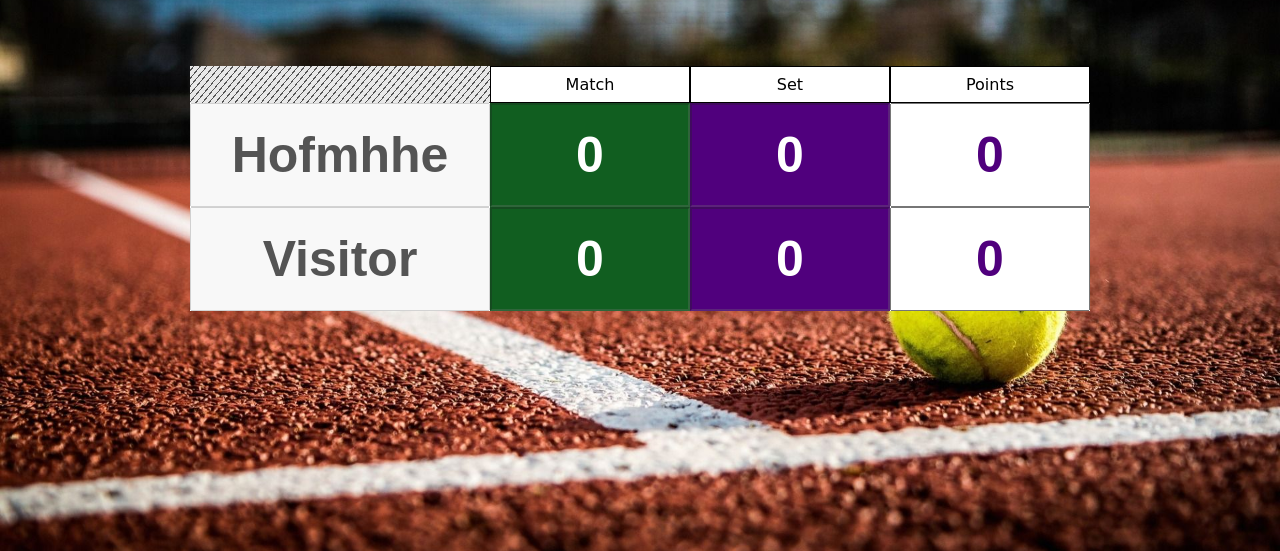
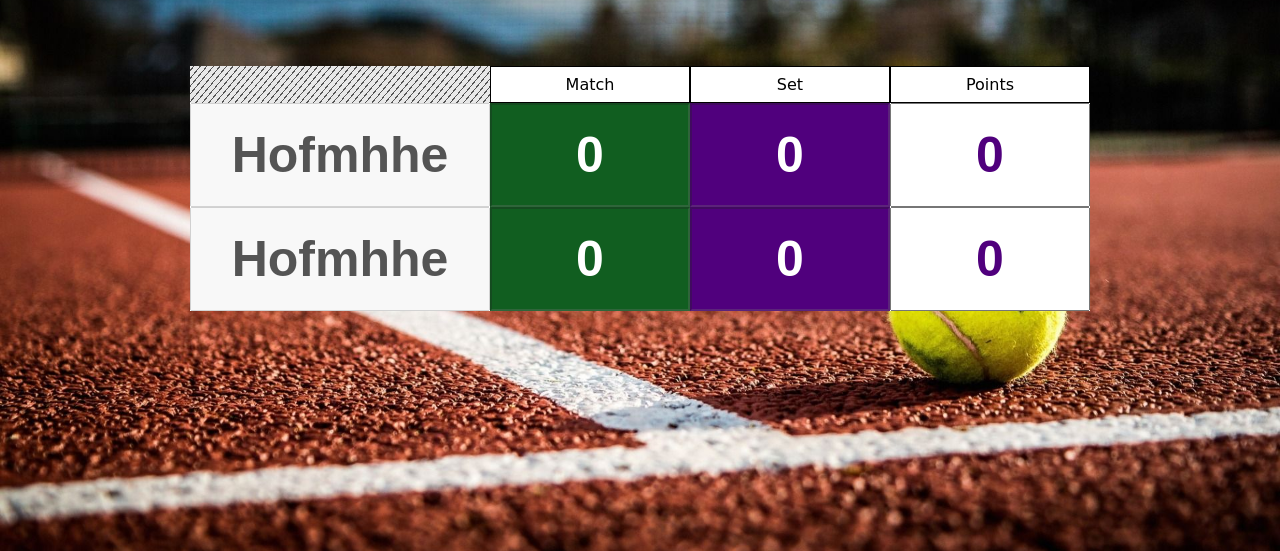
Before and after one commit to Wh4tisl0ve/Tennis_scoreboard, a Python web app: template src/app/templates/pages/match-score.html in a window 1280 px wide. Shown: the part 212-763 px from the top of the page. Run offline with Jinja, Linux system fonts and the light colour scheme; the template is opened without the code that fills it, so the values that code supplies are empty.

Commit message:
refactor(src\app\templates): add cycle for render match scoreboard

```diff
--- a/src/app/templates/pages/match-score.html
+++ b/src/app/templates/pages/match-score.html
@@ -7,36 +7,26 @@
 {% block content %}
 
 <div class="tennis_scoreboard">
-    <div class="scoreboard_row" id="row1">
+    <div class="scoreboard_row" id="row0">
         <div class="header_scoreboard" id="name"></div>
         <div class="header_scoreboard" id="match">Match</div>
         <div class="header_scoreboard" id="set">Set</div>
         <div class="header_scoreboard" id="game">Points</div>
     </div>
-    <div class="scoreboard_row" id="row2">
-        <input class="player_name" id="name1" type="text" value="Hofmhhe" disabled>
+    {% for row_num in range(2) %}
+    <div class="scoreboard_row" id="row{{ row_num + 1 }}">
+        <input class="player_name" id="name{{ row_num + 1}}" type="text" value="Hofmhhe" disabled>
         <div class="match">
-            <input id="match_player1" type="text" value="0" disabled>
+            <input id="match_player{{ row_num + 1}}" type="text" value="0" disabled>
         </div>
         <div class="set">
-            <input id="set_player1" type="text" value="0" disabled>
+            <input id="set_player{{ row_num + 1}}" type="text" value="0" disabled>
         </div>
         <div class="game">
-            <input id="game_player1" type="text" value="0" readonly>
+            <input id="game_player{{ row_num + 1}}" type="text" value="0" readonly>
         </div>
     </div>
-    <div class="scoreboard_row" id="row3">
-        <input class="player_name" id="name2" type="text" value="Visitor" disabled>
-        <div class="match">
-            <input id="match_player2" type="text" value="0" disabled>
-        </div>
-        <div class="set">
-            <input id="set_player2" type="text" value="0" disabled>
-        </div>
-        <div class="game">
-            <input id="game_player2" type="text" value="0" readonly>
-        </div>
-    </div>
+    {% endfor %}
 </div>
 {% endblock %}
 
```
